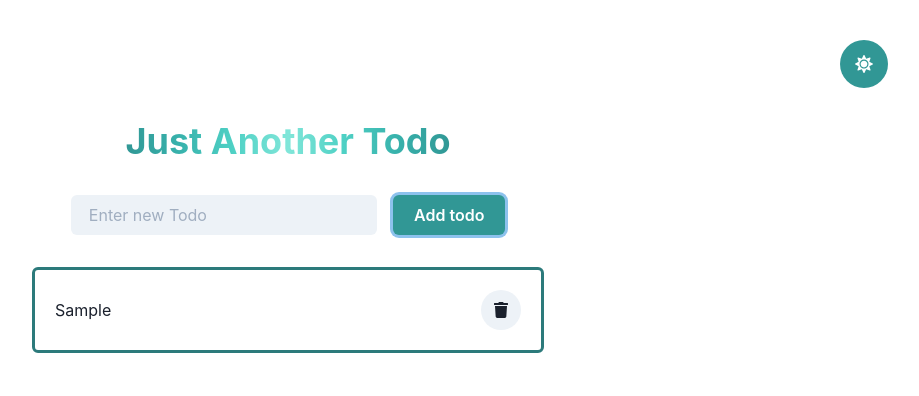
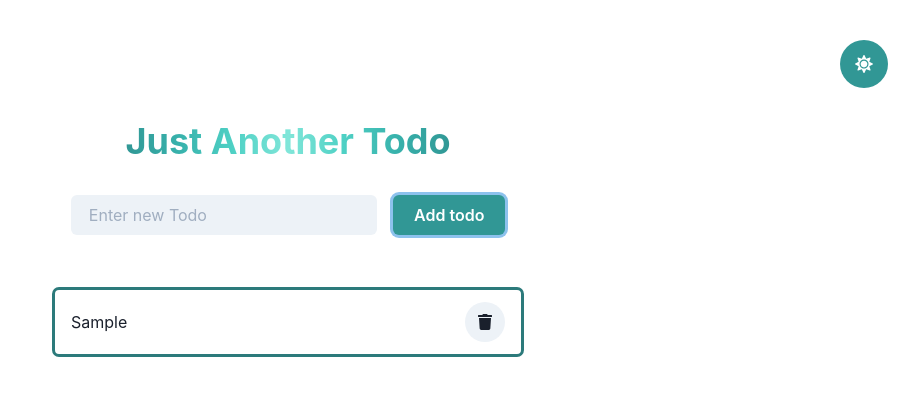
Before and after one commit to harshb16/just-another-todo, a React (Create React App) app: page / in a window 1280 px wide. Both pictures are taken after typing "Sample" into the empty fields and a click on the button "Add todo". Shown: the top 396 px of the page, without its empty margins (352-1271 px from the left). Built offline with nearby package versions, Linux system fonts and the light colour scheme.

Commit message:
Split components

```diff
--- a/src/App.jsx
+++ b/src/App.jsx
@@ -28,7 +28,7 @@ function App() {
       <ColorModeSwitcher alignSelf='flex-end' />
       <Header />
       <TodoForm onAddTodo={addTodo} />
-      <TodoList todos={todoItems} onDelete={deleteTodo} />
+      <TodoList todos={todoItems} onDeleteTodoItem={deleteTodo} />
     </VStack>
   );
 }
--- /dev/null
+++ b/src/components/NoTodos.jsx
@@ -0,0 +1,18 @@
+import { Badge } from '@chakra-ui/react';
+
+const NoTodos = () => {
+  return (
+    <Badge
+      colorScheme='teal'
+      variant='subtle'
+      p={4}
+      m={4}
+      fontSize='2xl'
+      borderRadius='md'
+    >
+      No Todos
+    </Badge>
+  );
+};
+
+export default NoTodos;
--- /dev/null
+++ b/src/components/TodoItem.jsx
@@ -0,0 +1,20 @@
+import { Box, HStack, IconButton, Spacer, Text } from '@chakra-ui/react';
+import { FaTrash, FaEdit } from 'react-icons/fa';
+
+const TodoItem = ({ todo, onDelete }) => {
+  return (
+    <HStack key={todo.id} m={2}>
+      <Text>{todo.todo}</Text>
+      <Spacer />
+      <HStack spacing='3'>
+        <IconButton
+          icon={<FaTrash />}
+          isRound='true'
+          onClick={() => onDelete(todo.id)}
+        />
+      </HStack>
+    </HStack>
+  );
+};
+
+export default TodoItem;
--- /dev/null
+++ b/src/components/TodoItems.jsx
@@ -0,0 +1,23 @@
+import TodoItem from './TodoItem';
+import { Box } from '@chakra-ui/react';
+
+const TodoItems = ({ todoItems, onDeleteTodo }) => {
+  return (
+    <>
+      {todoItems.map((todoItem) => (
+        <Box
+          borderColor='teal.600'
+          borderWidth='3px'
+          m={2}
+          px={2}
+          py={1}
+          borderRadius='7px'
+        >
+          <TodoItem onDelete={onDeleteTodo} todo={todoItem} />
+        </Box>
+      ))}
+    </>
+  );
+};
+
+export default TodoItems;
--- a/src/components/TodoList.jsx
+++ b/src/components/TodoList.jsx
@@ -1,54 +1,21 @@
-import {
-  VStack,
-  StackDivider,
-  HStack,
-  Text,
-  IconButton,
-  Spacer,
-  Badge,
-} from '@chakra-ui/react';
-import { FaTrash } from 'react-icons/fa';
+import { Flex } from '@chakra-ui/react';
+import NoTodos from './NoTodos';
+import TodoItems from './TodoItems';
 
-const TodoList = ({ todos, onDelete, onEdit }) => {
-  if (!todos.length)
-    return (
-      <Badge
-        colorScheme='teal'
-        variant='subtle'
-        p={4}
-        m={4}
-        fontSize='2xl'
-        borderRadius='md'
-      >
-        No Todos
-      </Badge>
-    );
+const TodoList = ({ todos, onDeleteTodoItem }) => {
+  if (!todos.length) return <NoTodos />;
 
   return (
-    <VStack
-      divider={<StackDivider />}
-      borderColor='teal.600'
-      borderWidth='3px'
+    <Flex
+      direction='column'
       p={3}
       borderRadius='md'
       width='100%'
       maxWidth={{ base: '90vw', sm: '80vw', lg: '50vw', xl: '40vw' }}
       alignItems='stretch'
     >
-      {todos.map((todo) => (
-        <HStack key={todo.id} m={2}>
-          <Text>{todo.todo}</Text>
-          <Spacer />
-          <HStack spacing='3'>
-            <IconButton
-              icon={<FaTrash />}
-              isRound='true'
-              onClick={() => onDelete(todo.id)}
-            />
-          </HStack>
-        </HStack>
-      ))}
-    </VStack>
+      <TodoItems onDeleteTodo={onDeleteTodoItem} todoItems={todos} />
+    </Flex>
   );
 };
 
```
